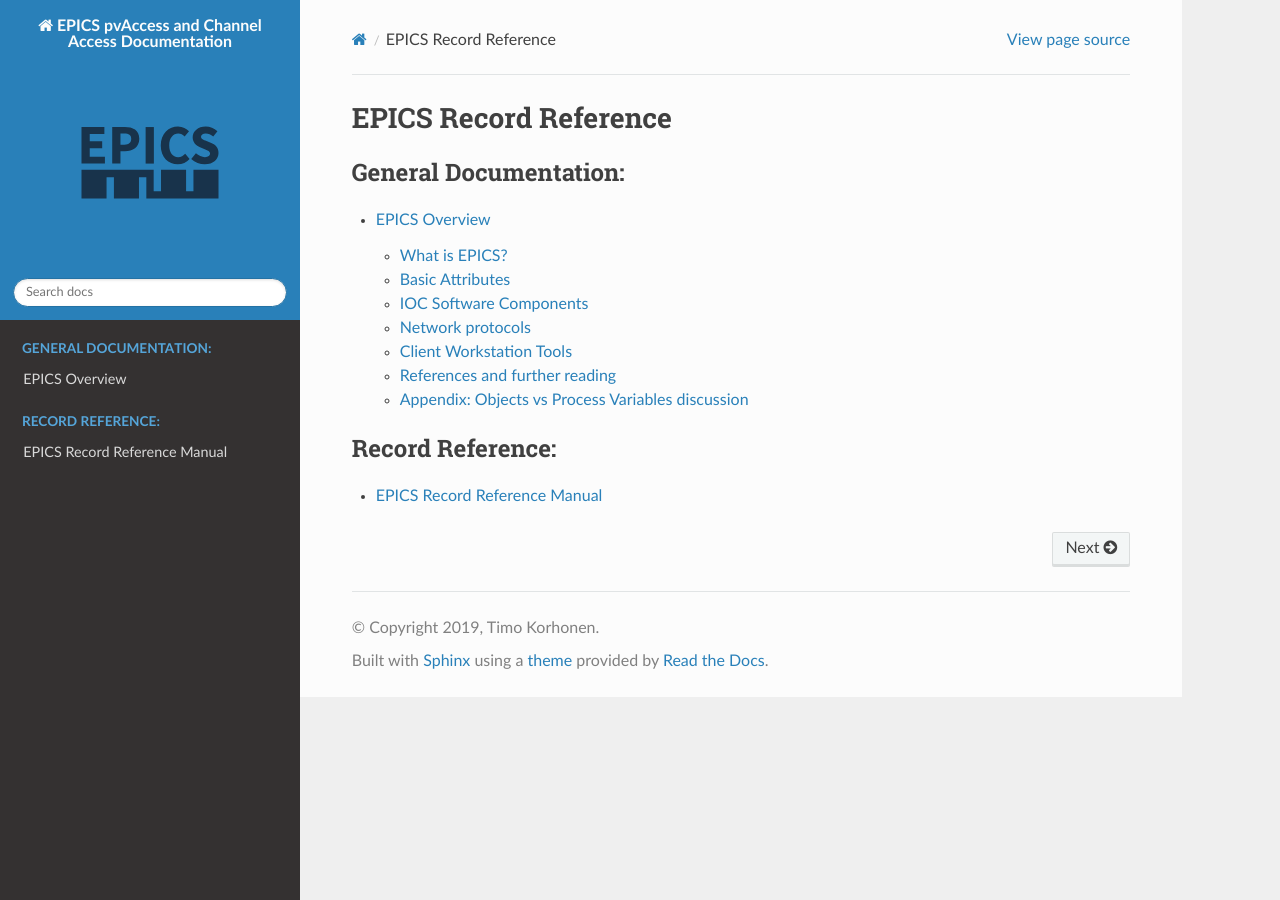
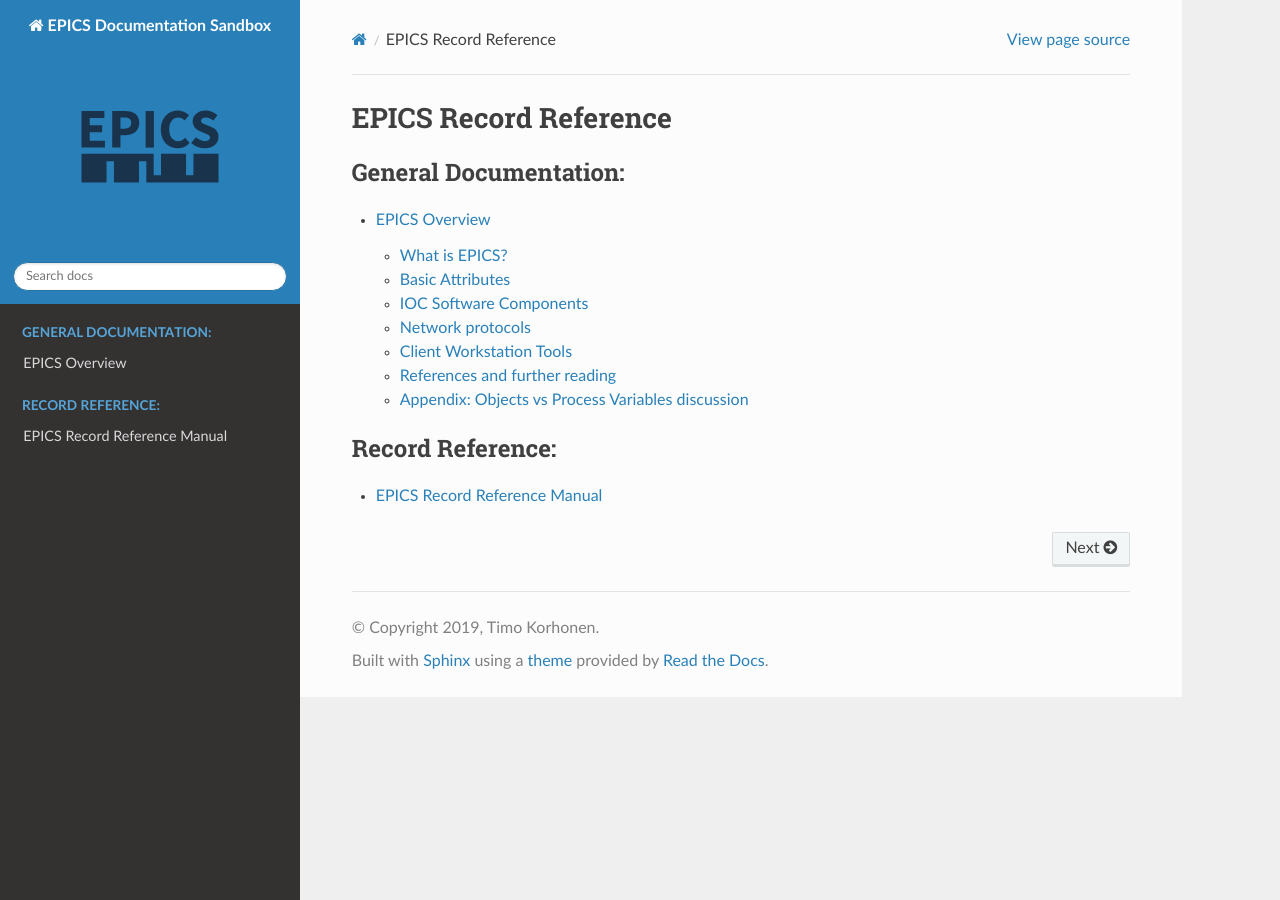
Before and after one commit to ttkorhonen/myDocument, a Sphinx documentation site: the page built from docs/index.rst, in a window 1280 px wide. Built offline with Sphinx 7.4.7 and the Read the Docs theme 2.0.0, drawn with Linux system fonts in a browser that asks for light colours.

Commit message:
fix top title

```diff
--- a/docs/conf.py
+++ b/docs/conf.py
@@ -17,7 +17,7 @@
 
 # -- Project information -----------------------------------------------------
 
-project = 'EPICS pvAccess and Channel Access Documentation'
+project = 'EPICS Documentation Sandbox'
 copyright = '2019, Timo Korhonen'
 author = 'Timo Korhonen'
 
```
